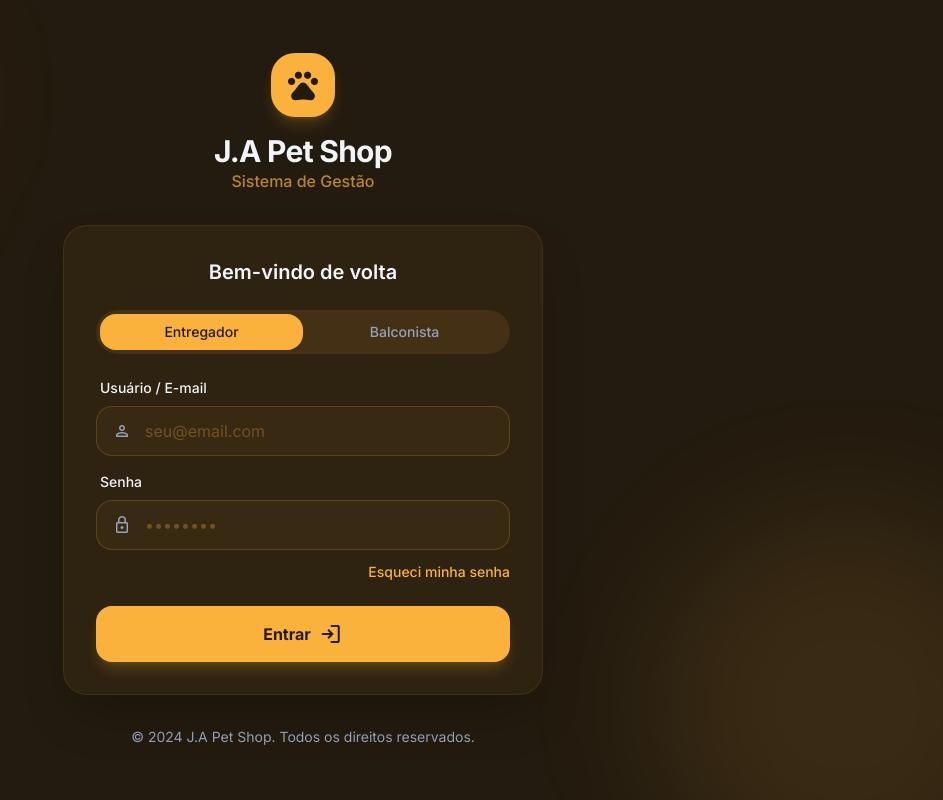
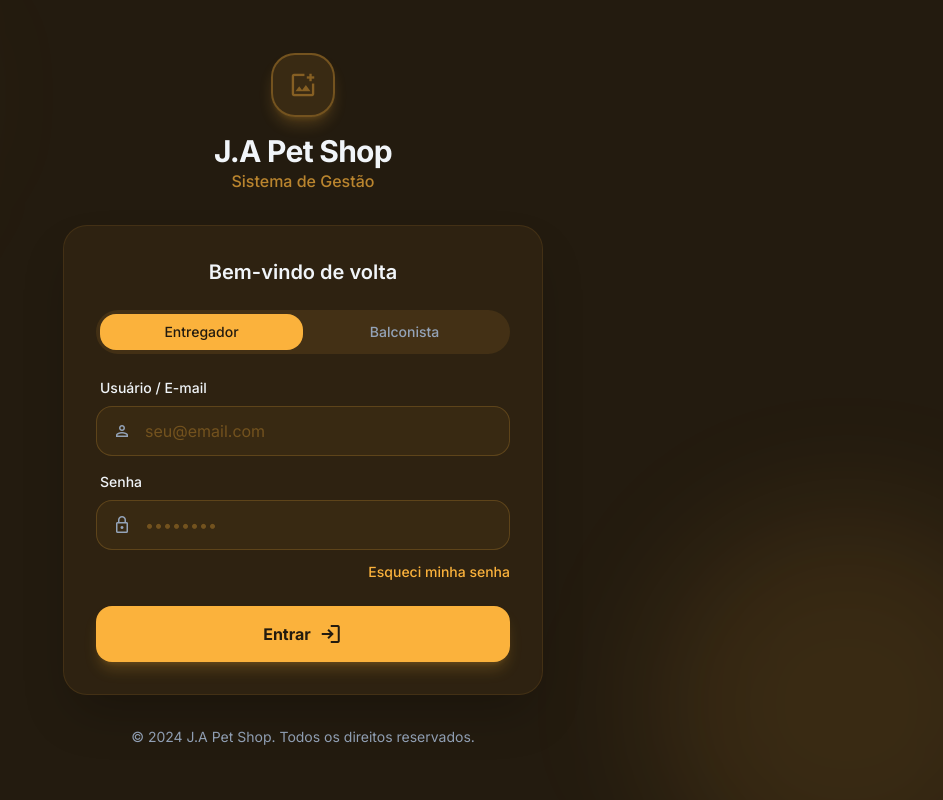
Before and after one commit to joseanelimajp040-lgtm/ja.entregas, a plain HTML site: page index.html in a window 1280 px wide. Shown: the whole page, without its empty margins (337-1280 px from the left). Drawn offline with nearby package versions, Linux system fonts and the light colour scheme.

Commit message:
Update index.html

```diff
--- a/index.html
+++ b/index.html
@@ -60,8 +60,12 @@
   <div class="login-anim relative w-full max-w-[480px] flex flex-col gap-8">
     <!-- Logo -->
     <div class="flex flex-col items-center gap-4">
-      <div class="w-16 h-16 bg-primary rounded-xl flex items-center justify-center text-background-dark shadow-lg shadow-primary/20">
-        <span class="material-symbols-outlined text-4xl" style="font-variation-settings:'FILL' 1">pets</span>
+      <div class="w-16 h-16 rounded-xl overflow-hidden border-2 border-primary/30 shadow-lg shadow-primary/20 flex items-center justify-center bg-primary/10">
+        <img id="login-logo" src="" alt="Logo J.A Pet Shop"
+          class="w-full h-full object-contain"
+          onerror="this.style.display='none'; this.nextElementSibling.style.display='flex'"
+        />
+        <span class="material-symbols-outlined text-primary/40 text-3xl hidden" style="display:flex">add_photo_alternate</span>
       </div>
       <div class="text-center">
         <h1 class="text-3xl font-bold tracking-tight">J.A Pet Shop</h1>
```
